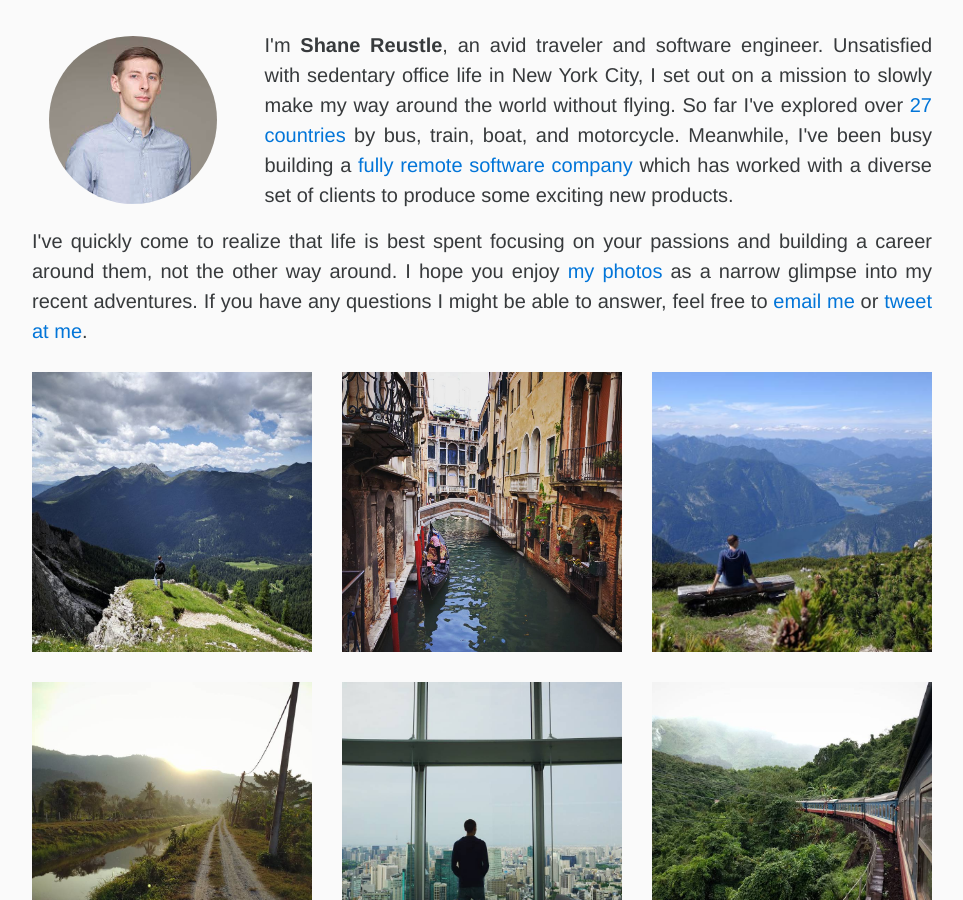
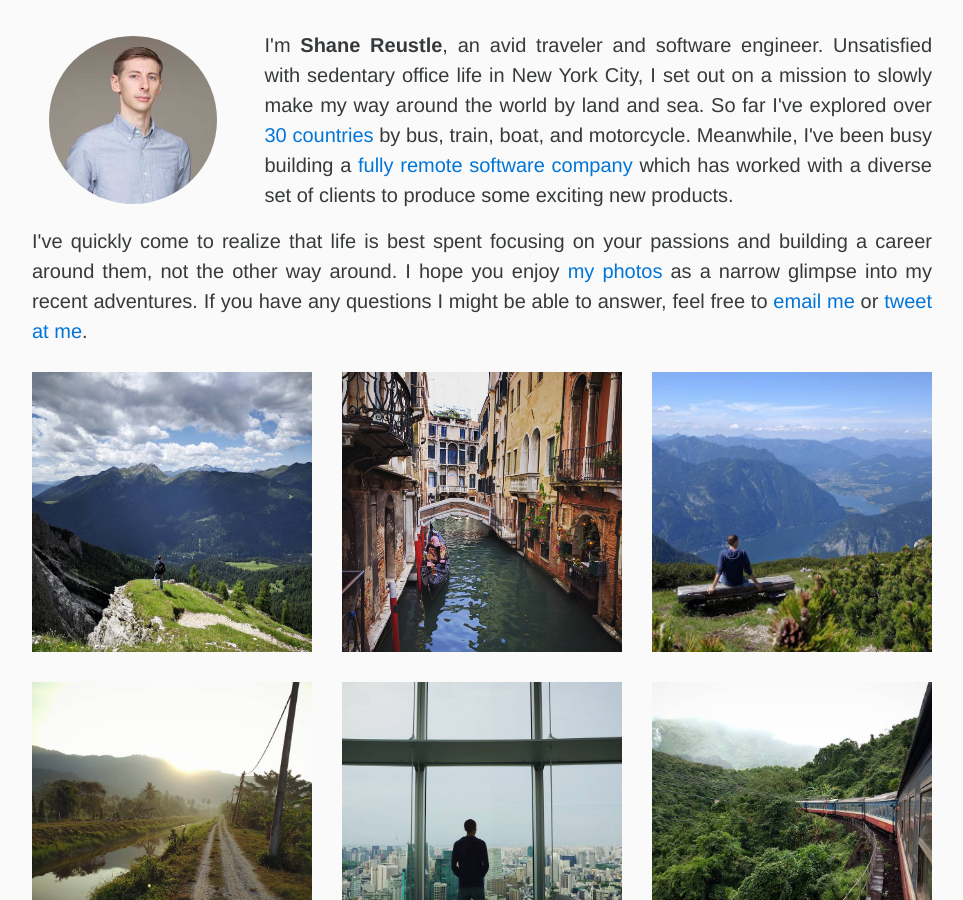
Before and after one commit to reustle/reustle, a Jekyll site: the page built from index.html, in a window 1280 px wide and 900 px high. Shown: the whole window, without its empty margins (158-1121 px from the left). Built offline with Jekyll 4.4.1, drawn with Linux system fonts in a browser that asks for light colours.

Commit message:
homepage

```diff
--- a/index.html
+++ b/index.html
@@ -14,8 +14,8 @@ layout: base
                 <div class='col-xs-12 col-md-9'>
                     <p class='lead'>
                         I'm <strong>Shane Reustle</strong>, an avid traveler and software engineer.
-                        Unsatisfied with sedentary office life in New York City, I set out on a mission to slowly make my way around the world without flying.
-                        So far I've explored over <a href='https://nomadlist.com/reustle' target='_blank'>27 countries</a> by bus, train, boat, and motorcycle.
+                        Unsatisfied with sedentary office life in New York City, I set out on a mission to slowly make my way around the world by land and sea.
+                        So far I've explored over <a href='https://nomadlist.com/reustle' target='_blank'>30 countries</a> by bus, train, boat, and motorcycle.
                         Meanwhile, I've been busy building a <a href='https://reustle.co'>fully remote software company</a> which has worked with a diverse set of clients to produce some exciting new products.
                     </p>
                 </div>
```
